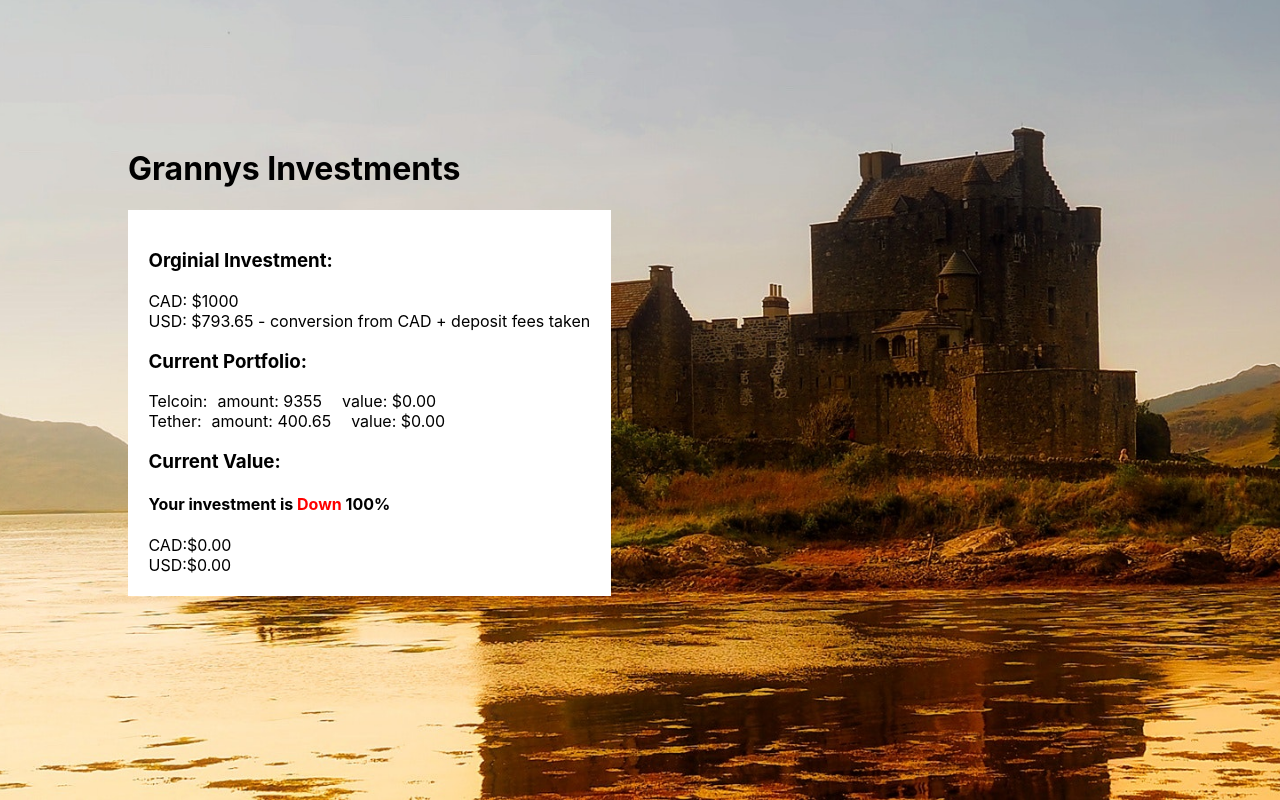
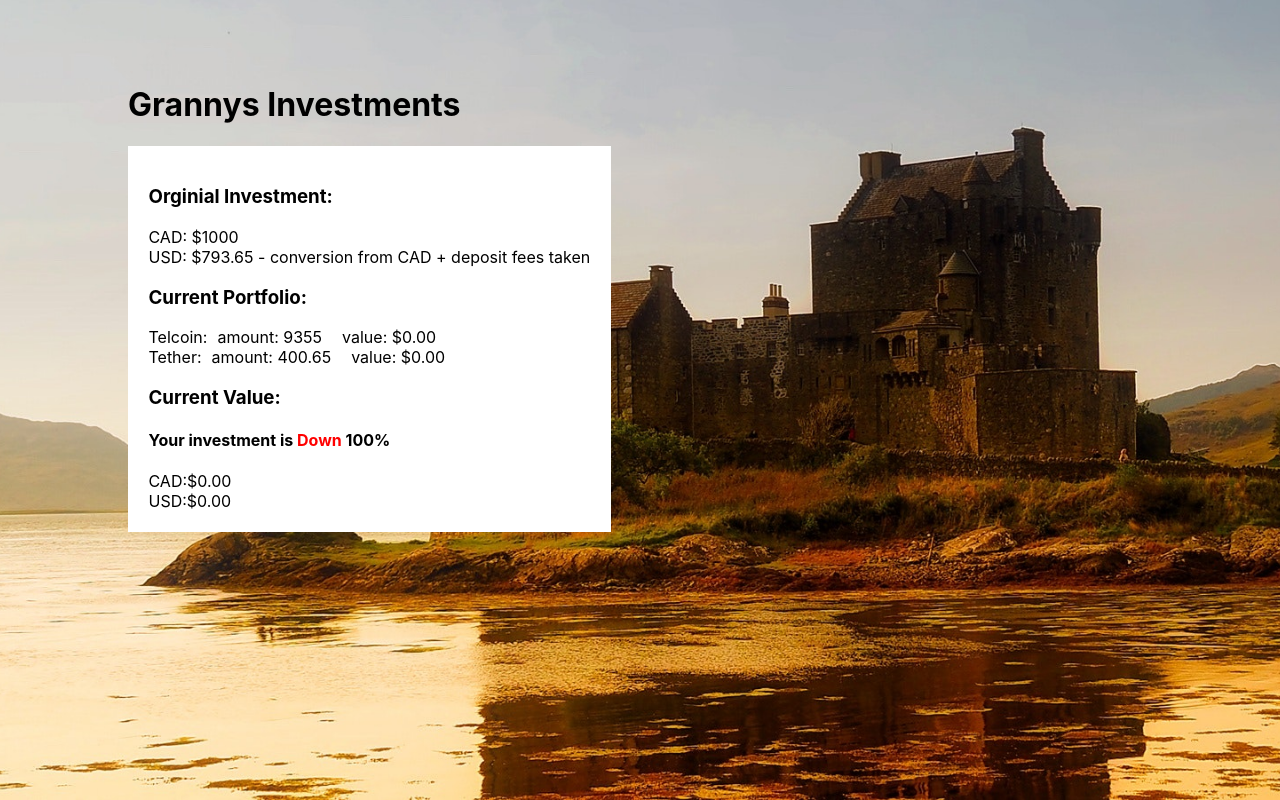
Before and after one commit to davidkhayutin/GMCC, a Next.js app: page / in a window 1280 px wide. Built offline with nearby package versions, Linux system fonts and the light colour scheme; no server answers.

Commit message:
update padding

```diff
--- a/pages/index.js
+++ b/pages/index.js
@@ -13,7 +13,7 @@ const Wrapper = styled.div`
   background-position: center;
   background-repeat: no-repeat;
   background-size: cover;
-  padding: 10%;
+  padding: 5% 10%;
 
 `
 
```
